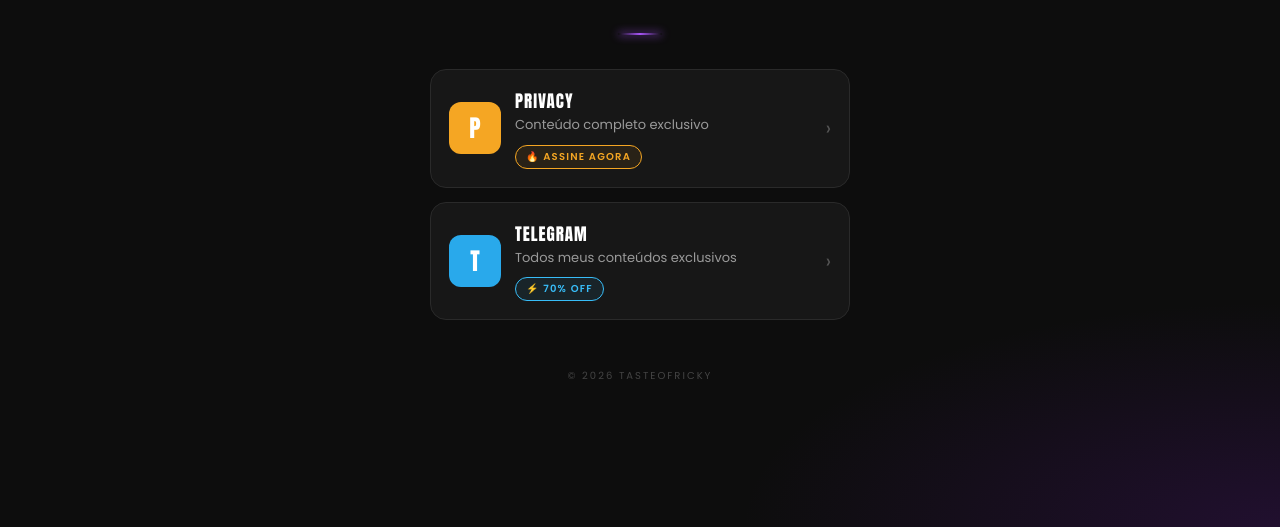
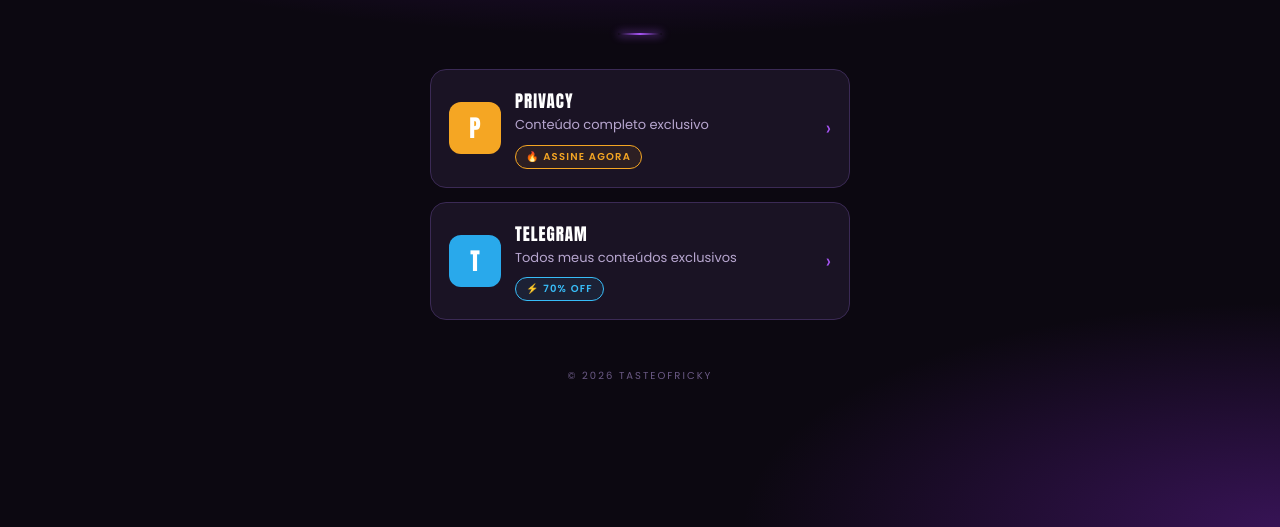
Before and after one commit to YuriCruz19/tasteofricky, a plain HTML site: page index.html in a window 1280 px wide. Shown: the part 273-800 px from the top of the page. Drawn offline with Linux system fonts and the light colour scheme.

Commit message:
Update color variables and styles in index.html

```diff
--- a/index.html
+++ b/index.html
@@ -10,13 +10,13 @@
 <link href="https://fonts.googleapis.com/css2?family=Anton&family=Poppins:wght@400;500;600&display=swap" rel="stylesheet">
 <style>
   :root{
-    --bg:#0d0d0d;
-    --card:#171717;
-    --card-hover:#1e1e1e;
-    --border:#2a2a2a;
+    --bg:#0c0811;
+    --card:#1a1324;
+    --card-hover:#22182f;
+    --border:#3b2a55;
     --red:#a855f7;
     --text:#ffffff;
-    --muted:#9a9a9a;
+    --muted:#b7a6cf;
   }
   *{box-sizing:border-box;margin:0;padding:0}
   html,body{min-height:100%}
@@ -24,8 +24,8 @@
     font-family:'Poppins',system-ui,sans-serif;
     color:var(--text);
     background:
-      radial-gradient(ellipse 90% 45% at 50% 0%, rgba(88,28,135,.55), transparent 70%),
-      radial-gradient(ellipse 60% 40% at 100% 100%, rgba(70,20,110,.35), transparent 70%),
+      radial-gradient(ellipse 100% 55% at 50% 0%, rgba(126,34,206,.6), transparent 70%),
+      radial-gradient(ellipse 60% 40% at 100% 100%, rgba(107,33,168,.45), transparent 70%),
       var(--bg);
     background-attachment:fixed;
     display:flex;justify-content:center;
@@ -49,7 +49,7 @@
   h1{
     font-family:'Anton',Impact,sans-serif;font-weight:400;
     font-size:38px;letter-spacing:2px;text-transform:uppercase;text-align:center;
-    text-shadow:0 0 18px rgba(192,132,252,.35);
+    text-shadow:0 0 18px rgba(192,132,252,.6);
   }
   .subtitle{
     margin-top:8px;font-size:12px;letter-spacing:2.5px;text-transform:uppercase;
@@ -70,7 +70,7 @@
     color:inherit;text-decoration:none;
     transition:transform .15s ease, background .15s ease, border-color .15s ease;
   }
-  .card:hover{transform:translateY(-2px);background:var(--card-hover);border-color:#3a3a3a}
+  .card:hover{transform:translateY(-2px);background:var(--card-hover);border-color:#a855f7;box-shadow:0 0 18px rgba(168,85,247,.25)}
   .card:active{transform:scale(.99)}
   .icon{
     width:52px;height:52px;flex-shrink:0;border-radius:12px;overflow:hidden;
@@ -85,9 +85,9 @@
     font-size:10px;font-weight:600;letter-spacing:1.2px;text-transform:uppercase;
     padding:3px 10px;border-radius:999px;border:1px solid currentColor;
   }
-  .chev{color:#555;font-size:20px;padding-left:4px}
+  .chev{color:#a855f7;font-size:20px;padding-left:4px}
 
-  footer{margin-top:48px;font-size:10px;letter-spacing:2px;text-transform:uppercase;color:#444}
+  footer{margin-top:48px;font-size:10px;letter-spacing:2px;text-transform:uppercase;color:#6b5a85}
 
   @media (max-width:380px){ h1{font-size:32px} .desc{font-size:12px} }
 </style>
```
